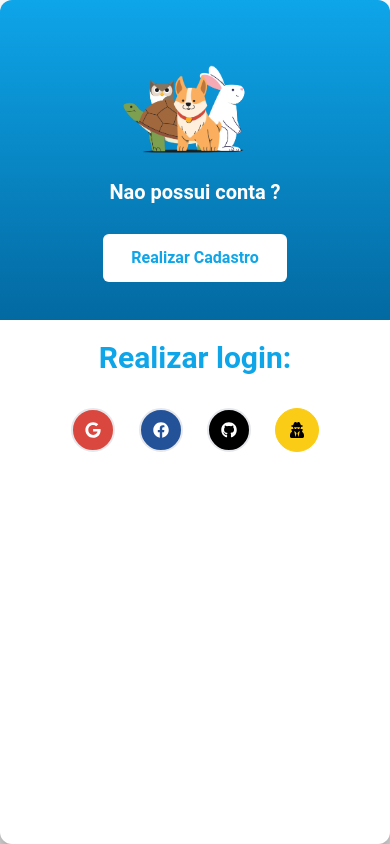
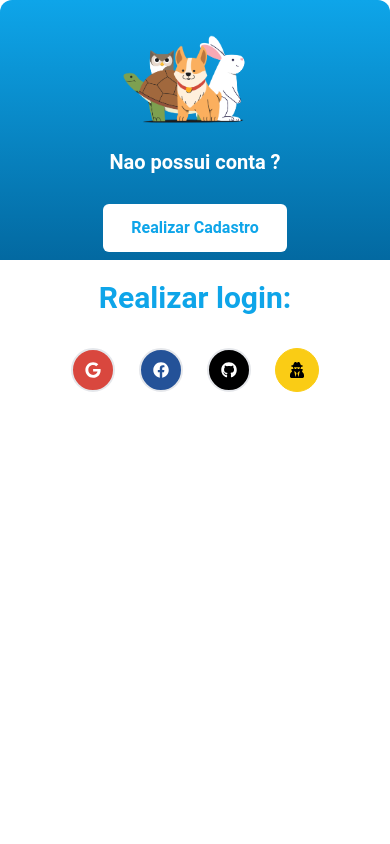
Before and after one commit to GustavoSMelo/petnet, a Next.js app: page /login in a window 390 px wide. Built offline with nearby package versions, Linux system fonts and the light colour scheme.

Commit message:
:construction: finished login layout

```diff
--- a/src/app/login/login.style.scss
+++ b/src/app/login/login.style.scss
@@ -62,16 +62,17 @@
 .loginPage {
     @apply p-20 bg-white h-screen;
 
-    #login {
+    #login, #register {
         @apply flex items-center justify-center h-full shadow-2xl shadow-black rounded-xl bg-white will-change-transform overflow-hidden;
         animation: 1.6s loginContainerEnter forwards;
 
         .formLoginContainer,
-        .changeToRegister {
+        .formRegisterContainer,
+        .changeToRegisterToLogin {
             @apply w-1/2 flex items-center h-full;
         }
 
-        .formLoginContainer {
+        .formLoginContainer, .formRegisterContainer {
             @apply flex flex-col justify-center;
 
             h1 {
@@ -164,7 +165,7 @@
             }
         }
 
-        .changeToRegister {
+        .changeToRegisterToLogin {
             @apply bg-gradient-to-b from-sky-500 to-sky-700 rounded-xl flex flex-col items-center justify-center text-white font-bold;
 
             figcaption {
@@ -199,7 +200,7 @@
 @media screen and (max-width: 1100px) {
     .loginPage {
         #login {
-            .changeToRegister {
+            .changeToRegisterToLogin {
                 figcaption {
                     h2 {
                         @apply text-4xl
@@ -219,7 +220,7 @@
         @apply p-8;
 
         #login {
-            .formLoginContainer {
+            .formLoginContainer,.formRegisterContainer {
                 h1 {
                     @apply text-4xl;
                 }
@@ -234,11 +235,12 @@
             @apply flex-col-reverse;
 
 
-            .changeToRegister {
+            .changeToRegisterToLogin {
                 @apply bg-gradient-to-b from-transparent to-transparent flex-row-reverse h-3/5 bg-gradient-to-b from-sky-500 to-sky-700 w-full;
 
                 .formLoginContainer,
-                .changeToRegister {
+                .formRegisterContainer,
+                .changeToRegisterToLogin {
                     @apply w-full flex items-center h-full;
                 }
 
@@ -258,7 +260,7 @@
             }
 
 
-            .formLoginContainer {
+            .formLoginContainer, .formRegisterContainer {
                 @apply justify-normal flex w-full;
 
                 h1 {
@@ -299,10 +301,11 @@
 
 @media screen and (max-width: 440px) {
     .loginPage {
-        @apply p-0;
+        @apply p-0 h-auto;
 
         #login {
-            .formLoginContainer {
+            box-shadow: 0 0 0;
+            .formLoginContainer, .formRegisterContainer {
                 h1 {
                     @apply text-3xl;
                 }
@@ -314,7 +317,7 @@
                 }
             }
 
-            .changeToRegister {
+            .changeToRegisterToLogin {
                 @apply flex-col-reverse rounded-none p-2;
             }
         }
--- a/src/app/login/page.tsx
+++ b/src/app/login/page.tsx
@@ -1,13 +1,22 @@
-'use client';
+"use client";
 
-import './login.style.scss';
-import Image from 'next/image';
-import { FaCat, FaFacebook, FaGithub, FaGoogle, FaLock, FaUserSecret } from 'react-icons/fa';
-import LoginParty from '../assets/illustrations/login-party.png';
-import { useEffect, useState } from 'react';
-import { MdAlternateEmail } from 'react-icons/md';
+import "./login.style.scss";
+import Image from "next/image";
+import {
+    FaCat,
+    FaFacebook,
+    FaGithub,
+    FaGoogle,
+    FaLock,
+    FaUserSecret,
+} from "react-icons/fa";
+import LoginParty from "../assets/illustrations/login-party.png";
+import { useEffect, useState } from "react";
+import { MdAlternateEmail } from "react-icons/md";
+import { IoPerson } from "react-icons/io5";
 
 const Login = () => {
+    const [isLoginForm, setIsLoginForm] = useState(true);
     const [showLoginForm, setShowLoginForm] = useState(false);
     const [sizeX, setSizeX] = useState(window.screen.width);
 
@@ -16,59 +25,93 @@ const Login = () => {
             setShowLoginForm(true);
         }
 
-        window.addEventListener('resize', () => {
+        window.addEventListener("resize", () => {
             setSizeX(window.screen.width);
             console.log(sizeX);
-            return sizeX <= 780 ? setShowLoginForm(true) : setShowLoginForm(false)
+            return sizeX <= 780
+                ? setShowLoginForm(true)
+                : setShowLoginForm(false);
         });
     }, [sizeX]);
 
     return (
         <main className="loginPage">
-            <section id='login'>
-                <div className='formLoginContainer'>
+            <section id="login">
+                <div
+                    className="formLoginContainer"
+                    style={{ display: isLoginForm ? "flex" : "none" }}
+                >
                     <h1>Realizar login: </h1>
 
-                    <form className='formLogin' style={{ display: showLoginForm ? 'block' : 'none' }}>
+                    <form
+                        className="formLogin"
+                        style={{ display: showLoginForm ? "block" : "none" }}
+                    >
                         <span>
-                            <label><MdAlternateEmail className='formLoginIcon' /> Email: </label>
-                            <input type='email' placeholder='example@mail.com' />
+                            <label>
+                                <MdAlternateEmail className="formLoginIcon" />{" "}
+                                Email:{" "}
+                            </label>
+                            <input
+                                type="email"
+                                placeholder="example@mail.com"
+                            />
                         </span>
                         <span>
-                            <label><FaLock className='formLoginIcon' /> Senha: </label>
-                            <input type='password' placeholder='Senha' />
+                            <label>
+                                <FaLock className="formLoginIcon" /> Senha:{" "}
+                            </label>
+                            <input type="password" placeholder="Senha" />
 
-                            <button type='button'>Log in</button>
-                            <button type='button' className='btnLoginSocialMedia' onClick={() => setShowLoginForm(false)}> Login via social media</button>
+                            <button type="button">Log in</button>
+                            {sizeX <= 780 ? (
+                                <></>
+                            ) : (
+                                <button
+                                    type="button"
+                                    className="btnLoginSocialMedia"
+                                    onClick={() => setShowLoginForm(false)}
+                                >
+                                    {" "}
+                                    Login via social media
+                                </button>
+                            )}
                         </span>
                     </form>
 
-                    {showLoginForm && window.screen.width > 780 ? <></> : (
+                    {showLoginForm && window.screen.width > 780 ? (
+                        <></>
+                    ) : (
                         <span>
-                            <button className='btnLoginGoogle' type='button'>
+                            <button className="btnLoginGoogle" type="button">
                                 <FaGoogle />
                                 <p>via Google</p>
                             </button>
 
-                            <button className='btnLoginFacebook' type='button'>
+                            <button className="btnLoginFacebook" type="button">
                                 <FaFacebook />
                                 <p>via Facebook</p>
                             </button>
 
-                            <button className='btnLoginGithub' type='button'>
+                            <button className="btnLoginGithub" type="button">
                                 <FaGithub />
                                 <p>via Github</p>
                             </button>
 
-
-                            {showLoginForm ? <></> : (
-                                <button className='btnLoginPetnet' type='button' onClick={() => setShowLoginForm(true)}>
+                            {showLoginForm ? (
+                                <></>
+                            ) : (
+                                <button
+                                    className="btnLoginPetnet"
+                                    type="button"
+                                    onClick={() => setShowLoginForm(true)}
+                                >
                                     <FaCat />
                                     <p>via Petnet</p>
                                 </button>
                             )}
 
-                            <button className='btnLoginGuest' type='button'>
+                            <button className="btnLoginGuest" type="button">
                                 <FaUserSecret />
                                 <p>via Convidado (guest)</p>
                             </button>
@@ -76,28 +119,130 @@ const Login = () => {
                     )}
                 </div>
 
-                <figure className='changeToRegister'>
-                    <figcaption>
-                        <h2>Nao possui conta ?</h2>
-                        <p className='registerText'>Nao se preocupe, nosso sistema eh 100% gratuito e de codigo aberto, alem de ser amigavel e facil de registrar, faca seu registro agora mesmo</p>
+                <figure className="changeToRegisterToLogin">
+                    {isLoginForm ? (
+                        <>
+                            <figcaption>
+                                <h2>Nao possui conta ?</h2>
+                                <p className="registerText">
+                                    Nao se preocupe, nosso sistema eh 100%
+                                    gratuito e de codigo aberto, alem de ser
+                                    amigavel e facil de registrar, faca seu
+                                    registro agora mesmo
+                                </p>
 
-                        <button type='button'>Realizar Cadastro</button>
-                    </figcaption>
+                                <button
+                                    type="button"
+                                    onClick={() => setIsLoginForm(false)}
+                                >
+                                    Realizar Cadastro
+                                </button>
+                            </figcaption>
+                        </>
+                    ) : (
+                        <>
+                            <figcaption>
+                                <h2>Ja possui conta ?</h2>
+                                <button
+                                    type="button"
+                                    onClick={() => setIsLoginForm(true)}
+                                >
+                                    Realizar login
+                                </button>
+                            </figcaption>
+                        </>
+                    )}
 
                     <Image
-                        className='loginPetImage'
+                        className="loginPetImage"
                         src={LoginParty.src}
                         width={420}
                         height={420}
-                        alt='login animal party'
+                        alt="login animal party"
                         priority
                     />
                 </figure>
+
+                <div
+                    className="formRegisterContainer"
+                    style={{ display: isLoginForm ? "none" : "flex" }}
+                >
+                    <h1>Realizar Registro: </h1>
+
+                    <form className="formLogin">
+                        <span>
+                            <label>
+                                <IoPerson className="formLoginIcon" /> Nome
+                                completo:{" "}
+                            </label>
+                            <input type="text" placeholder="John Doe" />
+                        </span>
+
+                        <span>
+                            <label>
+                                <MdAlternateEmail className="formLoginIcon" />{" "}
+                                Email:{" "}
+                            </label>
+                            <input
+                                type="email"
+                                placeholder="example@mail.com"
+                            />
+                        </span>
+                        <span>
+                            <label>
+                                <FaLock className="formLoginIcon" />{" "}
+                                Senha:{" "}
+                            </label>
+                            <input type="password" placeholder="Senha" />
+                        </span>
+                        <span>
+                            <label>
+                                <FaLock className="formLoginIcon" /> Confirmar
+                                senha:{" "}
+                            </label>
+                            <input type="password" placeholder="Senha" />
+
+                            <button type="button">Registrar </button>
+                        </span>
+                    </form>
+
+                    {/* {showLoginForm && window.screen.width > 780 ? (
+                        <></>
+                    ) : (
+                        <span>
+                            <button className="btnLoginGoogle" type="button">
+                                <FaGoogle />
+                                <p>via Google</p>
+                            </button>
+
+                            <button className="btnLoginFacebook" type="button">
+                                <FaFacebook />
+                                <p>via Facebook</p>
+                            </button>
+
+                            <button className="btnLoginGithub" type="button">
+                                <FaGithub />
+                                <p>via Github</p>
+                            </button>
+
+                            {showLoginForm ? (
+                                <></>
+                            ) : (
+                                <button
+                                    className="btnLoginPetnet"
+                                    type="button"
+                                    onClick={() => setShowLoginForm(true)}
+                                >
+                                    <FaCat />
+                                    <p>via Petnet</p>
+                                </button>
+                            )}
+                        </span>
+                    )} */}
+                </div>
             </section>
-
-            <section id='register'></section>
         </main>
-    )
+    );
 };
 
 export default Login;
--- a/src/app/login/register.style.scss
+++ /dev/null
@@ -1,4 +0,0 @@
-@charset "utf-8";
-@tailwind base;
-@tailwind components;
-@tailwind utilities;
```
Also changed, not shown: src/app/assets/petnet.png (deleted).
